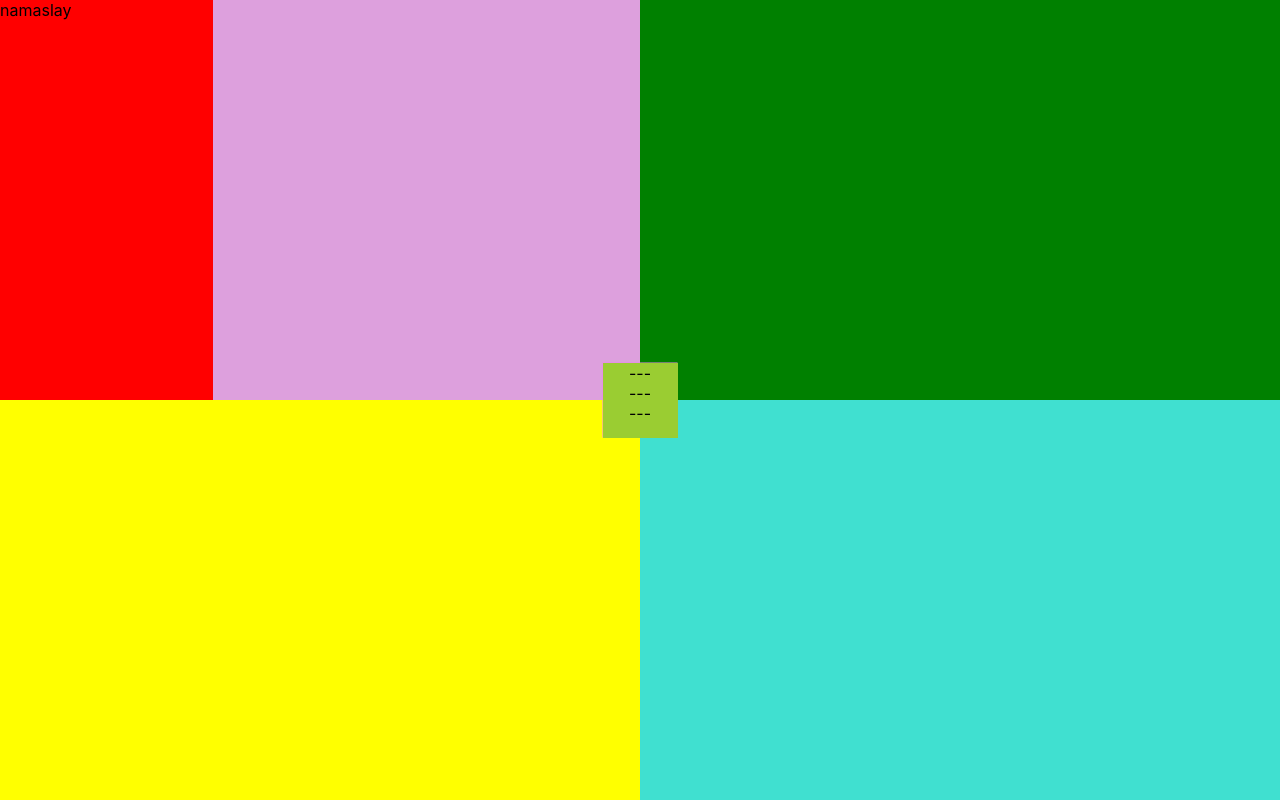
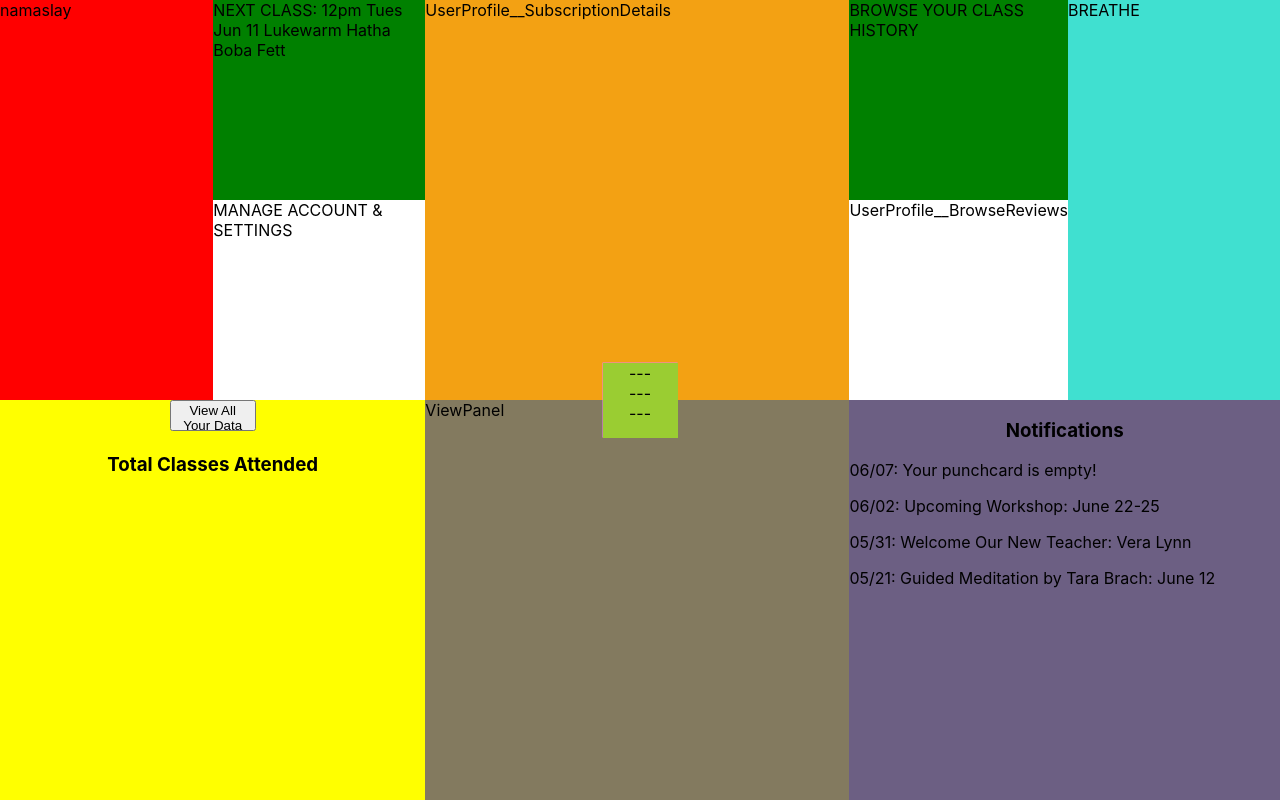
Before and after one commit to Heisey/namaslay, a React (Create React App) app: page / in a window 1280 px wide. Built offline with nearby package versions, Linux system fonts and the light colour scheme.

Commit message:
notifcations and userdata components

```diff
--- a/public/index.html
+++ b/public/index.html
@@ -5,10 +5,8 @@
     <link rel="icon" href="%PUBLIC_URL%/favicon.ico" />
     <meta name="viewport" content="width=device-width, initial-scale=1" />
     <meta name="theme-color" content="#000000" />
-    <meta
-      name="description"
-      content="Web site created using create-react-app"
-    />
+    <meta name="description" content="Web site created using create-react-app" />
+    <script src="https://unpkg.com/d3@5.9.2/dist/d3.min.js"></script>
     <link rel="apple-touch-icon" href="%PUBLIC_URL%/logo192.png" />
     <!--
       manifest.json provides metadata used when your web app is installed on a
@@ -26,6 +24,7 @@
     -->
     <title>React App</title>
   </head>
+
   <body>
     <noscript>You need to enable JavaScript to run this app.</noscript>
     <div id="root"></div>
--- a/src/App.tsx
+++ b/src/App.tsx
@@ -8,9 +8,9 @@ import UserProfile from './pages/UserProfile/UserProfile'
 function App() {
   return (
     <div className="App">
-      <Landing />
+      {/* <Landing /> */}
       {/* <Schedule /> */}
-      {/* <UserProfile /> */}
+      <UserProfile />
     </div>
   );
 }
--- /dev/null
+++ b/src/components/panels/NotificationsPanel/NotificationsPanel.scss
@@ -0,0 +1,17 @@
+.NotificationsPanel {
+
+  &__title {
+    text-align: center;
+
+  }
+
+  &__content {
+
+
+  }
+
+  &__line {
+
+  }
+
+}
--- /dev/null
+++ b/src/components/panels/NotificationsPanel/NotificationsPanel.tsx
@@ -0,0 +1,21 @@
+import React from 'react';
+
+import './NotificationsPanel.scss'
+
+const NotificationsPanel: React.FC = props => {
+
+  return (
+    <div className="NotificationsPanel">
+      <h3 className="NotificationsPanel__title">Notifications</h3>
+      <div className="NotificationsPanel__content">
+        <p className="NotificationsPanel__line">06/07: Your punchcard is empty!</p>
+        <p className="NotificationsPanel__line">06/02: Upcoming Workshop: June 22-25</p>
+        <p className="Notificationpel__line">05/31: Welcome Our New Teacher: Vera Lynn</p>
+        <p className="Notificationpel__line">05/21: Guided Meditation by Tara Brach: June 12</p>
+      </div>
+
+    </div>
+  )
+}
+
+export default NotificationsPanel
--- /dev/null
+++ b/src/components/panels/UserDataPanel/UserDataPanel.scss
@@ -0,0 +1,16 @@
+.UserDataPanel {
+
+  &__button {
+    text-align: center;
+  }
+
+  &__title {
+    text-align: center;
+
+  }
+
+  &__chart {
+
+  }
+
+}
--- /dev/null
+++ b/src/components/panels/UserDataPanel/UserDataPanel.tsx
@@ -0,0 +1,21 @@
+import React from 'react';
+import MainButton from '../../Buttons/Main/Main'
+import './UserDataPanel.scss'
+
+const UserDataPanel: React.FC = props => {
+
+  return (
+    <div className="UserDataPanel">
+      <div className="UserDataPanel__button">
+        <MainButton
+          message='View All Your Data'
+        /></div>
+      <h3 className="UserDataPanel__title">Total Classes Attended</h3>
+
+      <div className="UserDataPanel__chart"></div>
+
+    </div>
+  )
+}
+
+export default UserDataPanel
--- a/src/pages/UserProfile/UserProfile.tsx
+++ b/src/pages/UserProfile/UserProfile.tsx
@@ -5,6 +5,8 @@ import Nav from '../../components/Nav/Nav';
 import NinthBox from '../../components/boxes/navBoxes/NinthBox/NinthBox'
 import TenthBox from '../../components/boxes/navBoxes/TenthBox/TenthBox'
 import NamaslayPanel from '../../components/panels/NamaslayPanel/NamaslayPanel'
+import NotificationsPanel from '../../components/panels/NotificationsPanel/NotificationsPanel'
+import UserDataPanel from '../../components/panels/UserDataPanel/UserDataPanel'
 
 import './UserProfile.scss';
 import '../Landing/Landing.scss';
@@ -37,9 +39,14 @@ SETTINGS</div>
       <div className="UserProfile__ClassHistory">BROWSE YOUR CLASS HISTORY</div>
       <div className="UserProfile__BrowseReviews">UserProfile__BrowseReviews</div>
       <div className="UserProfile__Breathe">BREATHE</div>
-      <div className="UserProfile__Data">View Your Data</div>
+      <div className="UserProfile__Data"><UserDataPanel
+
+      /></div>
       <div className="UserProfile__ViewPanel">ViewPanel</div>
-      <div className="UserProfile__Notifications">Notifications</div>
+      <div className="UserProfile__Notifications">
+        <NotificationsPanel
+
+        /></div>
     </div>
   )
 
```
